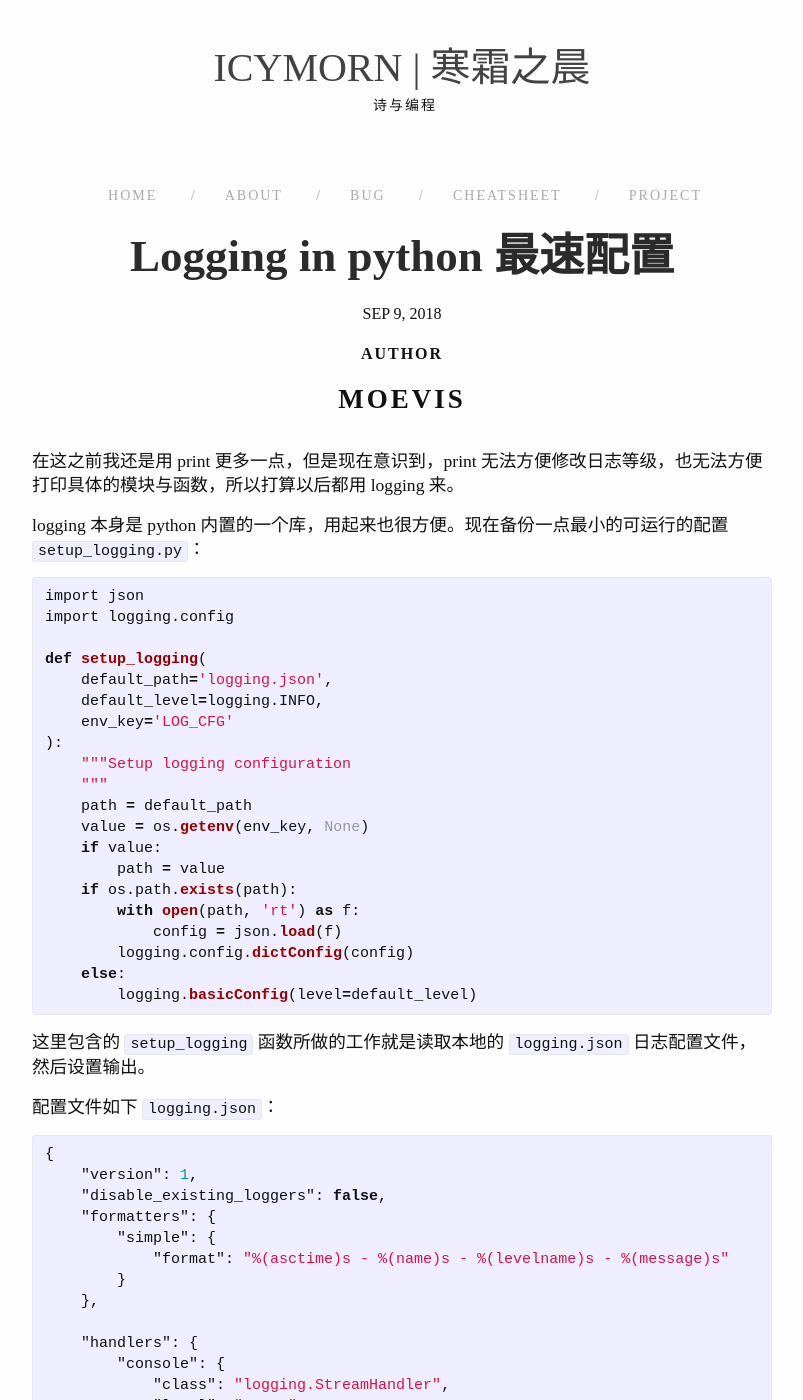
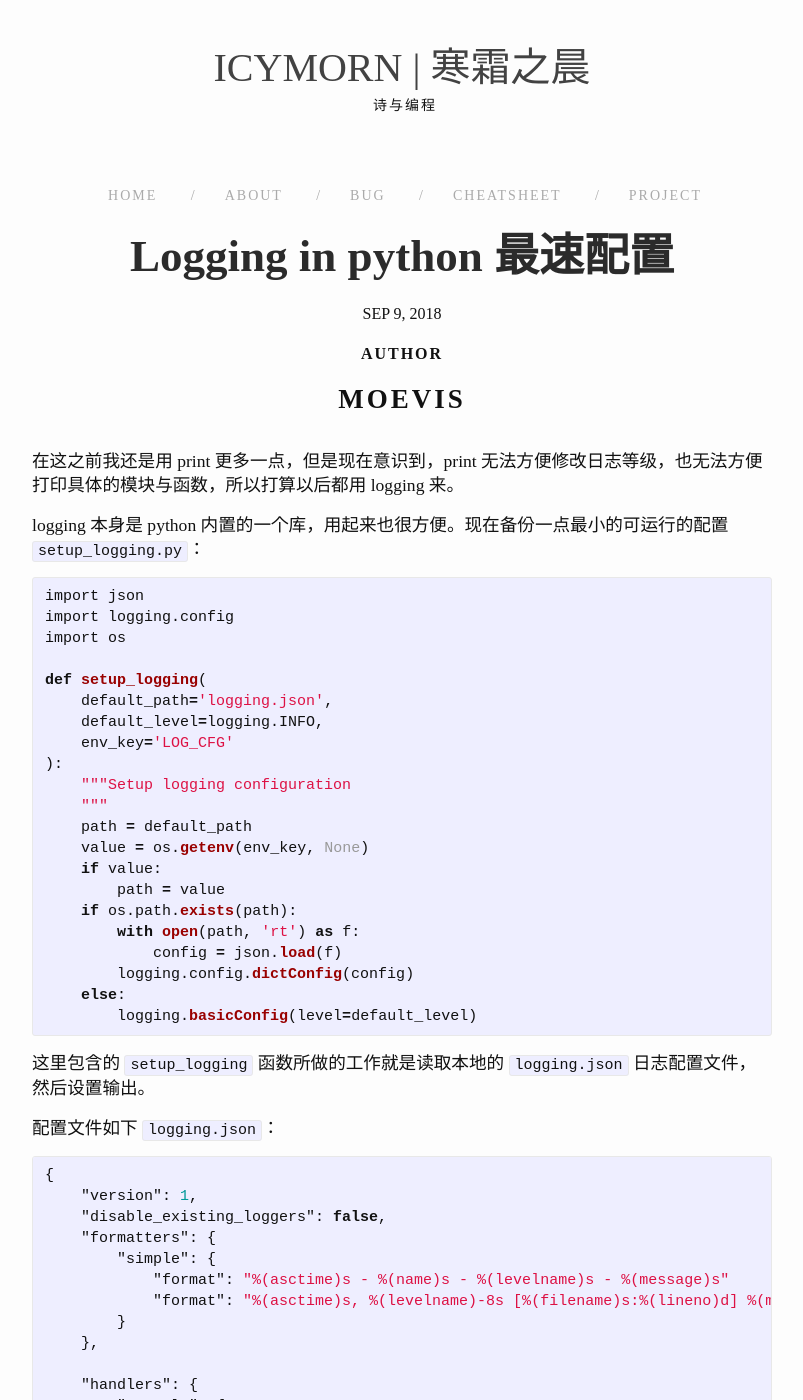
Before and after one commit to moevis/moevis.github.io, a Jekyll site: the page built from _posts/2018-09-09-logging in python 最速配置.md, in a window 1280 px wide and 1400 px high. Shown: the whole window, without its empty margins (238-1041 px from the left). Built offline with Jekyll 4.4.1, drawn with Linux system fonts in a browser that asks for light colours; nearby versions of some CDN libraries; some web fonts are replaced; some of the changed text lies outside the part shown.

Commit message:
Update 2018-09-09-logging in python 最速配置.md

````diff
--- a/_posts/2018-09-09-logging in python 最速配置.md
+++ b/_posts/2018-09-09-logging in python 最速配置.md
@@ -11,6 +11,7 @@ logging 本身是 python 内置的一个库，用起来也很方便。现在备
 ```python
 import json
 import logging.config
+import os
 
 def setup_logging(
     default_path='logging.json',
@@ -42,6 +43,7 @@ def setup_logging(
     "formatters": {
         "simple": {
             "format": "%(asctime)s - %(name)s - %(levelname)s - %(message)s"
+            "format": "%(asctime)s, %(levelname)-8s [%(filename)s:%(lineno)d] %(message)s"
         }
     },
 
@@ -130,6 +132,7 @@ disable_existing_loggers: False
 formatters:
     simple:
         format: "%(asctime)s - %(name)s - %(levelname)s - %(message)s"
+        format: "%(asctime)s, %(levelname)-8s [%(filename)s:%(lineno)d] %(message)s"
 
 handlers:
     console:
````
